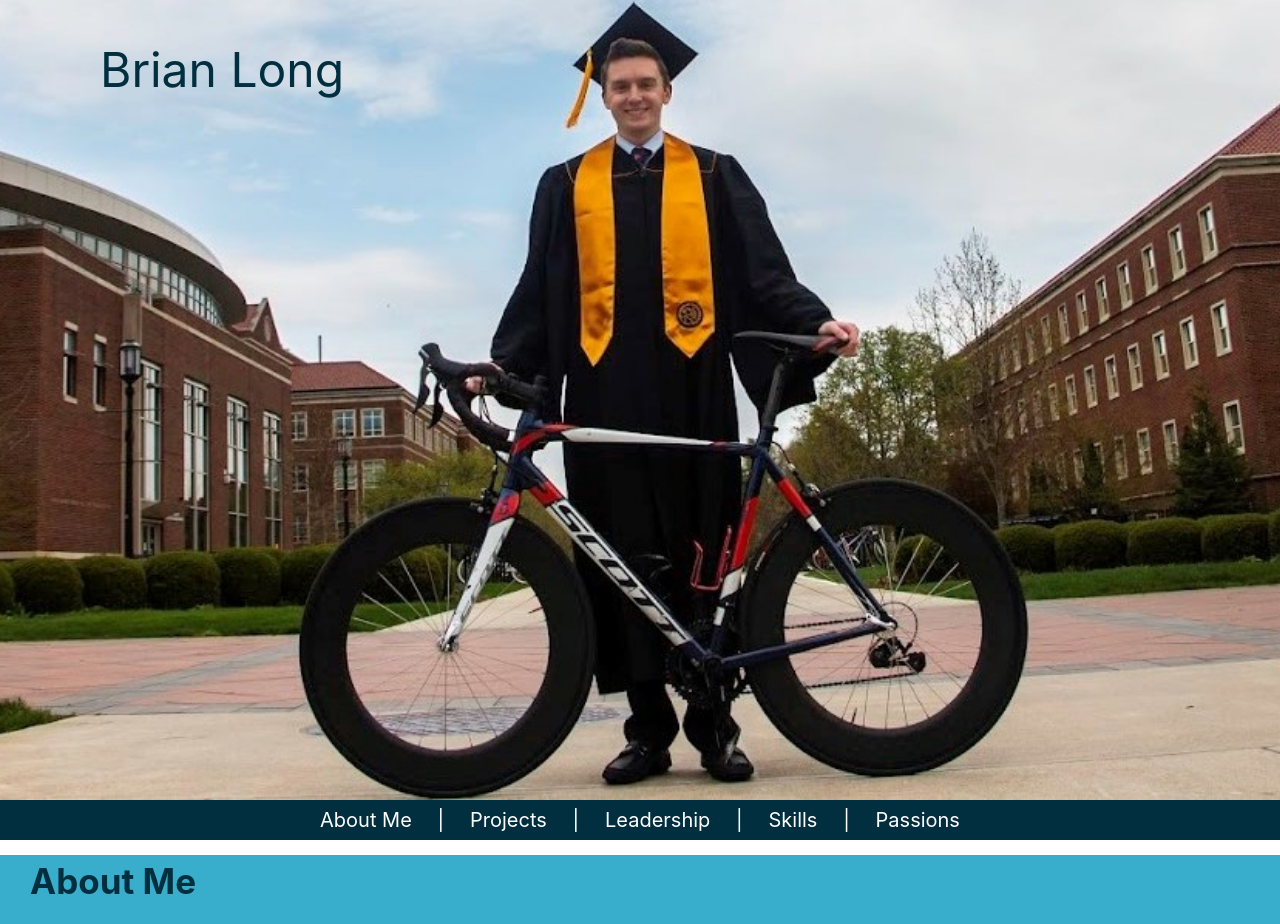
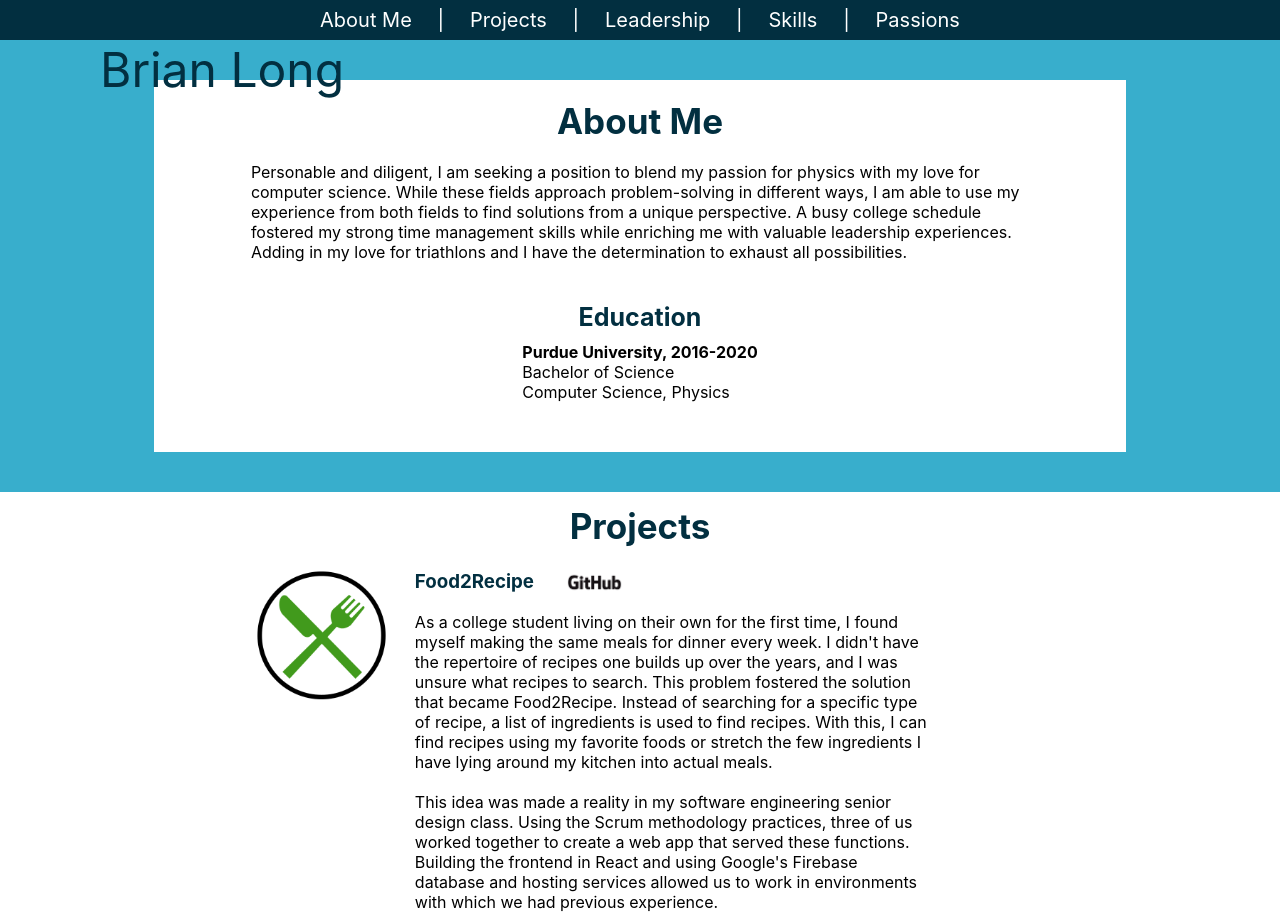
Before and after one commit to brianlong912/brianlong912.github.io, a React (Create React App) app: page / in a window 1280 px wide. Shown: the top 924 px of the page. Built offline with nearby package versions, Linux system fonts and the light colour scheme.

Commit message:
finished about

```diff
--- a/src/App.css
+++ b/src/App.css
@@ -40,11 +40,11 @@ hr {
 :target::before {
   content: "";
   display: block;
-  height: 20px;
-  margin: -20px 0 0;
+  height: 40px;
+  margin: -40px 0 0;
 }
 
-.App {
+#App {
   text-align: left;
   min-width: 50em;
 }
@@ -63,7 +63,7 @@ hr {
   background: var(--main-color);
 }
 
-.header-image {
+#header-image {
   background-image: url("./resources/Grad_arch_bike_cropped.jpeg");
   background-repeat: no-repeat;
   background-attachment: fixed;
@@ -89,9 +89,6 @@ hr {
   height: 2em;
 }
 
-.projects {
-  padding-top: 18px;
-}
 /*
 .content {
   margin-left: 18%;
--- a/src/components/About.css
+++ b/src/components/About.css
@@ -1,13 +1,41 @@
 
 .about {
   background-color: var(--second-color);
-  padding-bottom: 40px;
+  padding: 40px 12%;
 }
 
 .about-title {
   color: var(--main-color);
   font-weight: bold;
   font-size: 35px;
-  margin: 15px 0;
-  padding: 5px 30px;
+  /* margin: 15px 0; */
+  padding: 20px 0;
+  text-align: center;
 }
+
+.about-content {
+  background-color: var(--base-color);
+}
+
+.about-info {
+  padding: 0 10% 40px 10%;
+}
+
+.education {
+  padding-bottom: 50px
+}
+
+.education-title {
+  color: var(--main-color);
+  font-size: 25px;
+  font-weight: bold;
+  margin-bottom: 10px;
+  text-align: center;
+}
+
+.education-content {
+  display: inline-block;
+  position: relative;
+  left: 50%;
+  transform: translate(-50%, 0);
+}
--- a/src/components/About.js
+++ b/src/components/About.js
@@ -4,15 +4,33 @@ import './About.css';
 function About() {
   return (
     <div id="about" className="about">
-      <div className="about-title">About Me</div>
+      <div className="about-content">
+        <div className="about-title">About Me</div>
+        <div className="about-info">
+          Personable and diligent, I am seeking a position to blend my passion for physics with my love for computer science.
+          While these fields approach problem-solving in different ways, I am able to use my experience from
+          both fields to find solutions from a unique perspective. A busy college schedule fostered my strong
+          time management skills while enriching me with valuable leadership experiences. Adding in my love for
+          triathlons and I have the determination to exhaust all possibilities.
+        </div>
+        <div className="education">
+          <div className="education-title">Education</div>
+          <div className="education-content">
+            <span style={{ fontWeight: "bold" }}>Purdue University, 2016-2020</span> <br />
+            Bachelor of Science <br />
+            Computer Science, Physics
+          </div>
+        </div>
+      </div>
+
       {/* <hr /> */}
-      <p>
+      {/* <p>
         Personable and diligent, I am seeking a position to blend my passion for physics with my love for computer science.
         While these fields approach problem-solving in different ways, I am able to use my experience from
         both fields to find solutions from a unique perspective. A busy college schedule fostered my strong
         time management skills while enriching me with valuable leadership experiences. Adding in my love for
         triathlons and I have the determination to exhaust all possibilities.
-      </p>
+      </p> */}
 
     </div>
   )
--- a/src/components/Leadership.css
+++ b/src/components/Leadership.css
@@ -7,8 +7,8 @@
   color: var(--base-color);
   font-size: 35px;
   font-weight: 600;
-  margin-top: 10px;
-  padding: 5px 30px;
+  padding: 13px 0;
+  text-align: center;
 }
 
 .leadership-item {
--- a/src/components/Projects.css
+++ b/src/components/Projects.css
@@ -1,13 +1,18 @@
+.projects {
+  padding-bottom: 10px;
+}
+
 .projects-title {
   color: var(--main-color);
   font-weight: bold;
   font-size: 35px;
-  margin: 15px 0;
-  padding: 5px 30px;
+  /* margin: 15px 0; */
+  padding: 13px 0;
+  text-align: center;
 }
 
 .projects-item {
-  margin: 0 25% 40px 15%;
+  margin: 10px 25% 40px 20%;
   display: flex;
 }
 
@@ -33,9 +38,9 @@
   margin: 0 4%;
 }
 
-.projects-info {
-  /* padding: 0 4%; */
-}
+/* .projects-info {
+  padding: 0 4%;
+} */
 
 .fit {
   width: 130px;
--- a/src/components/Projects.js
+++ b/src/components/Projects.js
@@ -24,7 +24,7 @@ function Projects() {
             used to find recipes. With this, I can find recipes using my favorite foods or stretch the
             few ingredients I have lying around my kitchen into actual meals. <br /><br />
 
-            This idea was made a reality in my software engineering senior design. Using the Scrum
+            This idea was made a reality in my software engineering senior design class. Using the Scrum
             methodology practices, three of us worked together to create a web app that served these
             functions. Building the frontend in React and using Google's Firebase database and hosting
             services allowed us to work in environments with which we had previous experience.<br /><br />
```
